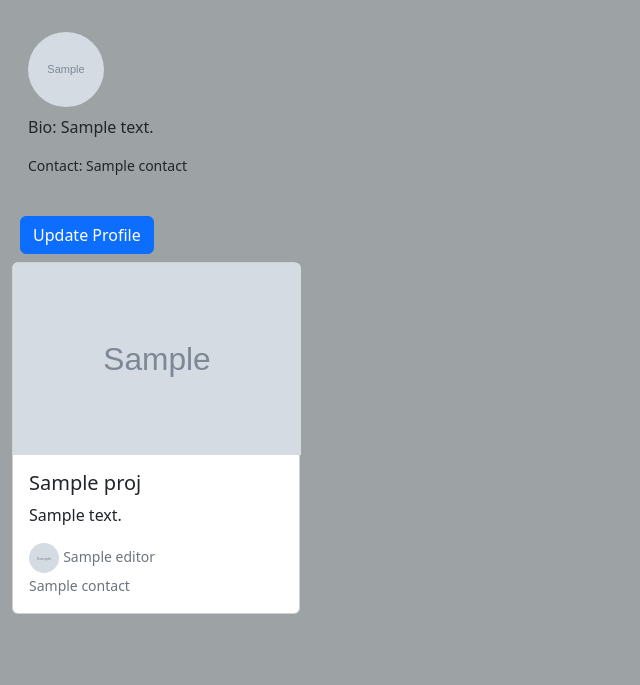
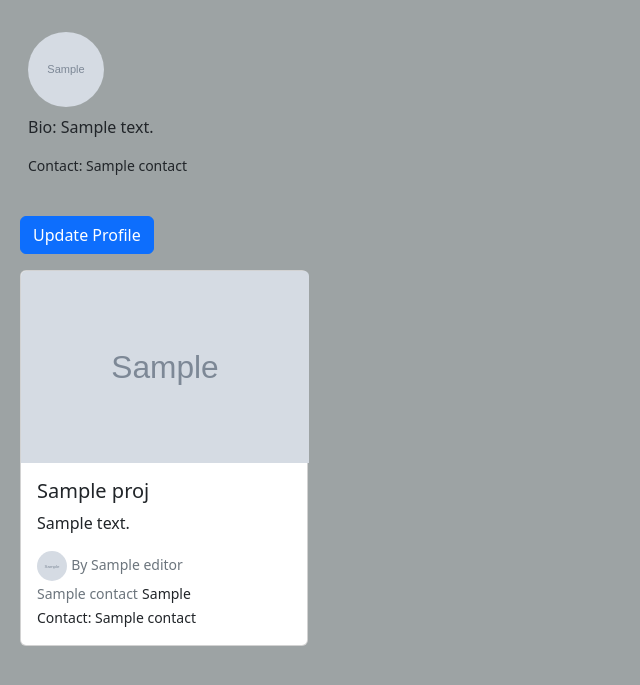
Before and after one commit to waynemorphic/compit, a Django app: template core/templates/users/profile.html in a window 1280 px wide. Shown: the part 54-739 px from the top of the page, without its empty margins (0-640 px from the left). Run offline with Django 4.2, Linux system fonts and the light colour scheme; tables that the repository leaves empty hold one stand-in row (values such as "Sample post"); the template is opened without the code that fills it: values that come from a table or form of the project are taken from there, most other values are stand-ins (such as "Sample title", 1, 10 or a date in 2020); grey boxes marked "Sample" are stand-in pictures; parts of the project's set-up code (start-up, migrations or seed data) failed here and were passed over; some libraries are stand-ins or nearby versions.

Commit message:
profile teplate changes

```diff
--- a/core/templates/users/profile.html
+++ b/core/templates/users/profile.html
@@ -13,8 +13,11 @@
         {% if prof.profile_picture %}
         <img class="rounded-circle account-img" src="{{prof.profile_picture.url}}"
             style="cursor:pointer; width: 100px; height: 75px;" class="thumbnail">
-        <h3>{{user.username | capfirst}}</h3>
+
         {% endif %}
+
+        <h3>{{user.profile | capfirst}}</h3>
+
 
         <p>Bio: {{prof.bio}}</p>
         <small>Contact: {{prof.contact}}</small>
@@ -29,10 +32,10 @@
         </a>
     </div>
 
-    <div class="row row-cols-sm-1-md-2 gap-1">
+    <div class="d-flex flex-row mb-3 gap-1">
         {% for proj in all_projects %}
 
-        <div class="col sm-1-md-2 mb-3">
+        <div class="p-2">
             <div class="card" style="width: 18rem; height:auto" >
                 {% if proj.image %}
                 <img src="{{proj.image.url}}" class="card-img-top" alt="{{proj.title}}"  style="width:18rem; height: 12rem;">
@@ -46,9 +49,13 @@
                         <img class="rounded-circle account-img" src="{{prof.profile_picture.url}}"
                             style="cursor:pointer; width: 30px; height: 30px;" class="thumbnail">
                         {% endif %}
+                        <small class="text-muted">By {{proj.editor | capfirst}} <br>{{proj.contact}}</small>
+                        <small>{{prof.username | capfirst}}</small><br>
+                        <small>Contact: {{prof.contact}}</small>
+
+
+                        <a href="{{proj.link}}"></a>
                         {% endfor %}
-                        <small class="text-muted">{{proj.editor | capfirst}} <br>{{proj.contact}}</small>
-                        <a href="{{proj.link}}"></a>
                     </p>
                 </div>
             </div>
@@ -84,9 +91,7 @@
                 {% csrf_token %}
                 <div class="form-row p-2">
                     <div class="col-md-12 ">
-                        <div class="form-group">
-                            {% bootstrap_form user_form %}
-                        </div>
+
                         <div class="form-group">
                             {% bootstrap_form profile_form %}
                         </div>
```
